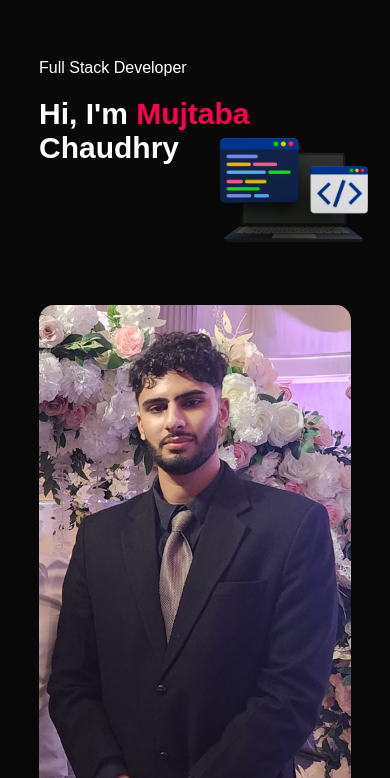
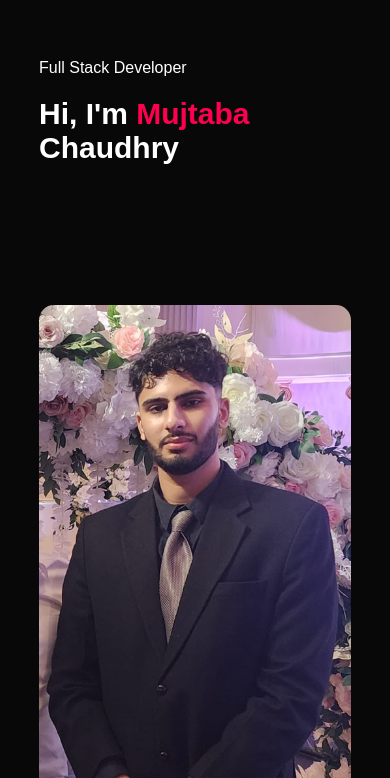
Before and after one commit to mujtabach2/PersonalWebsite, a plain HTML site: page index.html in a window 390 px wide. Shown: the part 66-844 px from the top of the page. Drawn offline with Linux system fonts and the light colour scheme.

Commit message:
fixed bug

```diff
--- a/style.css
+++ b/style.css
@@ -332,10 +332,7 @@ nav .fa-solid{
          height: 100%;
    }
    .header-image{
-         width: 50%;
-         position: absolute;
-         top: 30%;
-         left: 50%;
+        display: none;
 
    }
 
```
